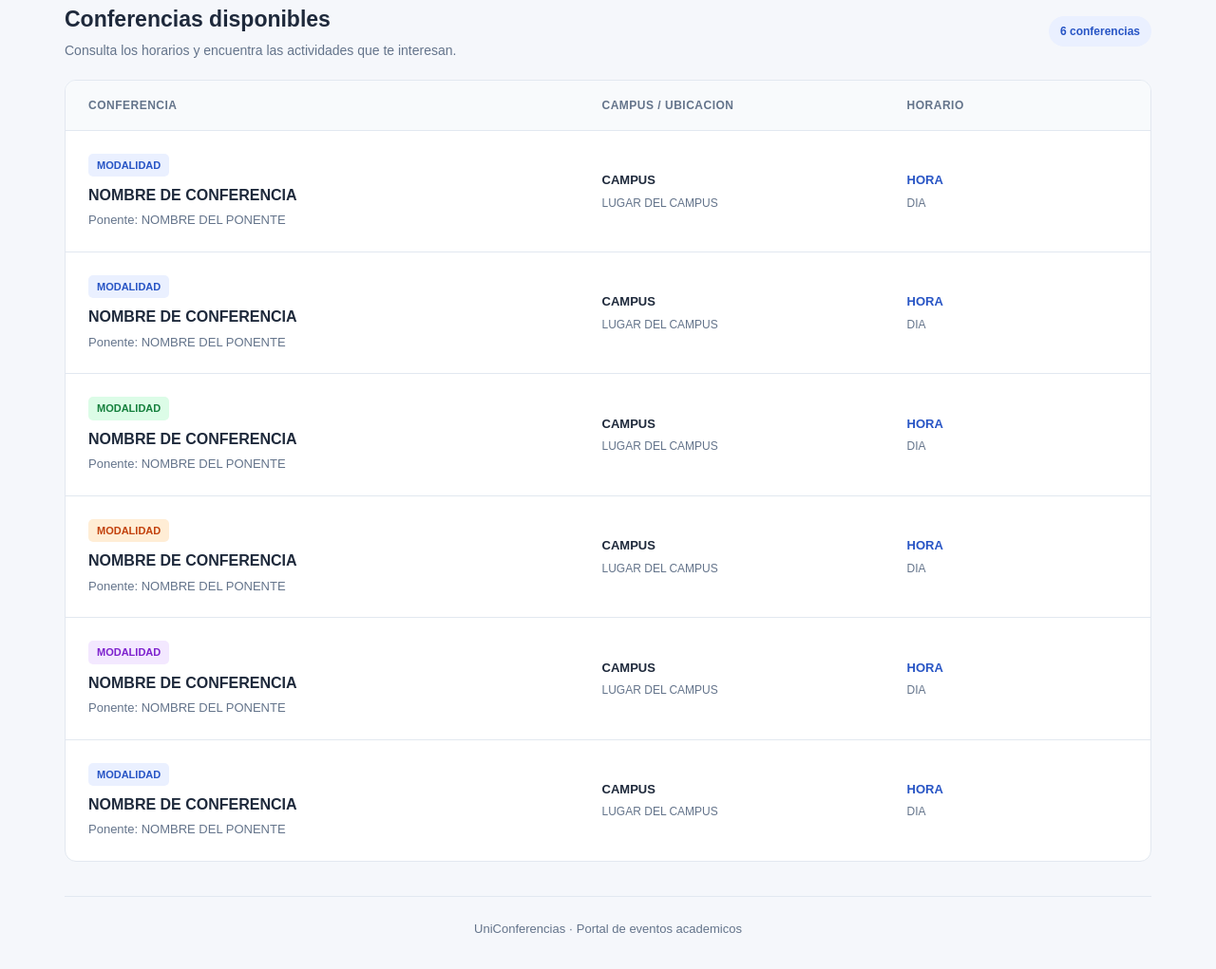
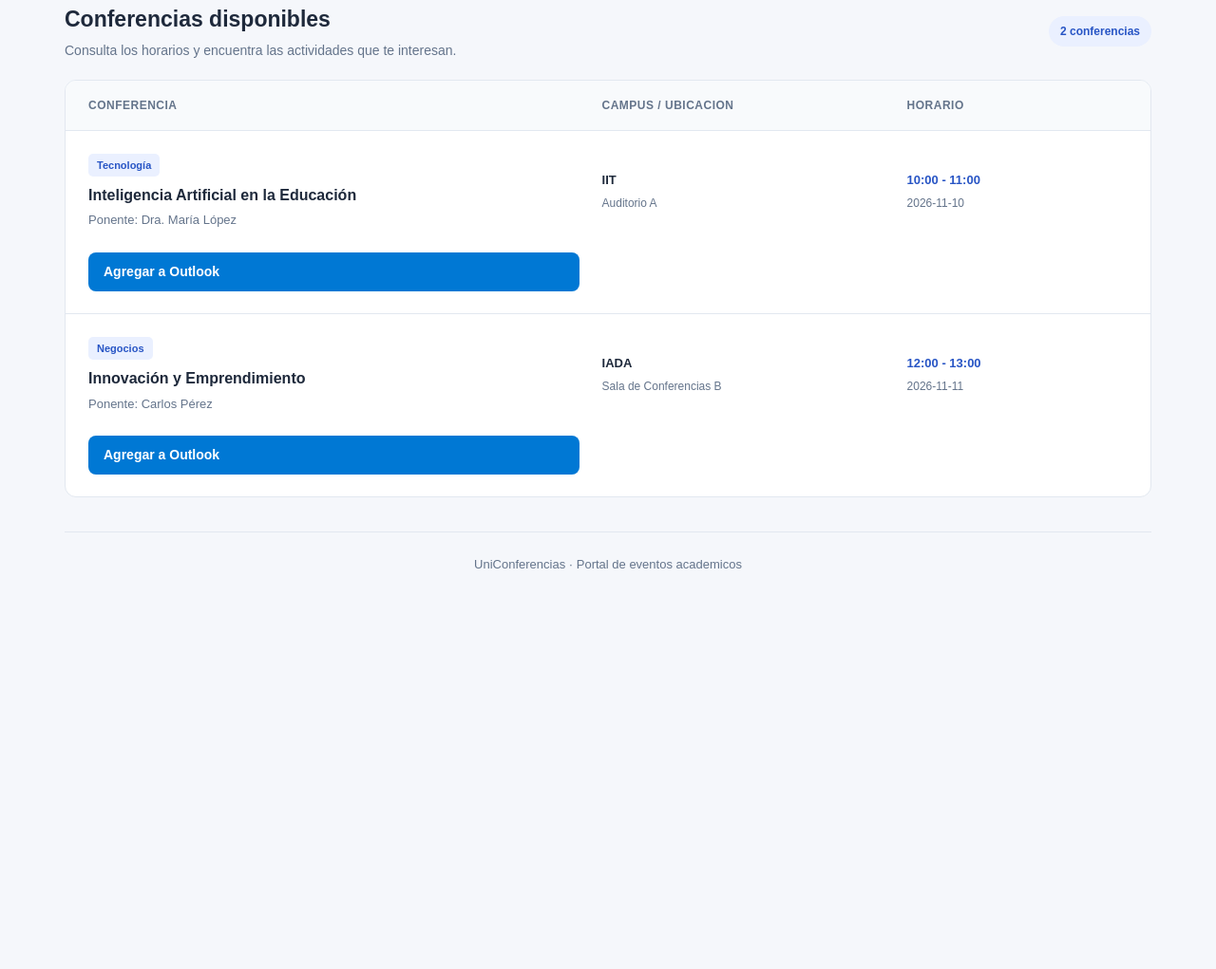
Before and after one commit to kvn-cxz/UniConferencias, a plain HTML site: page index.html in a window 1280 px wide. Shown: the part 541-1562 px from the top of the page at 95% size. After the commit the page ends 1212 px from the top, so only its background shows below. Drawn offline with Linux system fonts and the light colour scheme.

Commit message:
Add files via upload

```diff
--- /dev/null
+++ b/conferencias.json
@@ -0,0 +1,26 @@
+[
+  {
+    "id": 1,
+    "titulo": "Inteligencia Artificial en la Educación",
+    "ponente": "Dra. María López",
+    "campus": "IIT",
+    "ubicacion": "Auditorio A",
+    "fecha": "2026-11-10",
+    "horaInicio": "10:00",
+    "horaFin": "11:00",
+    "area": "Tecnología",
+    "descripcion": "Conferencia sobre las aplicaciones de la inteligencia artificial en la educación universitaria."
+  },
+  {
+    "id": 2,
+    "titulo": "Innovación y Emprendimiento",
+    "ponente": "Carlos Pérez",
+    "campus": "IADA",
+    "ubicacion": "Sala de Conferencias B",
+    "fecha": "2026-11-11",
+    "horaInicio": "12:00",
+    "horaFin": "13:00",
+    "area": "Negocios",
+    "descripcion": "Análisis de estrategias de innovación y emprendimiento."
+  }
+]
--- a/index.html
+++ b/index.html
@@ -94,8 +94,8 @@
                         las actividades que te interesan.
                     </p>
                 </div>
-                <span class="results-count">
-                    6 conferencias
+                <span class="results-count" id="results-count">
+                    0 conferencias
                 </span>
             </div>
             <!-- TABLA CON TRES COLUMNAS -->
@@ -106,114 +106,10 @@
                     <span>Campus / Ubicacion</span>
                     <span>Horario</span>
                 </div>
-                <!-- CONFERENCIA 1 -->
-                <article class="conference-row">
-                    <div class="conference-info">
-                        <span class="category-tag technology">
-                            MODALIDAD
-                        </span>
-                        <h3>NOMBRE DE CONFERENCIA</h3>
-                        <p> Ponente: NOMBRE DEL PONENTE</p>
-                    </div>
-                    <div class="location-info">
-                        <strong>CAMPUS</strong>
-                        <span>LUGAR DEL CAMPUS</span>
-                    </div>
-                    <div class="time-info">
-                        <strong>HORA</strong>
-                        <span>DIA</span>
-                    </div>
-                </article>
-                <!-- CONFERENCIA 2 -->
-                <article class="conference-row">
-                    <div class="conference-info">
-                        <span class="category-tag technology">
-                            MODALIDAD
-                        </span>
-                        <h3>NOMBRE DE CONFERENCIA</h3>
-                        <p>Ponente: NOMBRE DEL PONENTE</p>
-                    </div>
-                    <div class="location-info">
-                        <strong>CAMPUS</strong>
-                        <span>LUGAR DEL CAMPUS</span>
-                    </div>
-                    <div class="time-info">
-                        <strong>HORA</strong>
-                        <span>DIA</span>
-                    </div>
-                </article>
-                <!-- CONFERENCIA 3 -->
-                <article class="conference-row">
-                    <div class="conference-info">
-                        <span class="category-tag science">
-                            MODALIDAD
-                        </span>
-                        <h3>NOMBRE DE CONFERENCIA</h3>
-                        <p>Ponente: NOMBRE DEL PONENTE</p>
-                    </div>
-                    <div class="location-info">
-                        <strong>CAMPUS</strong>
-                        <span>LUGAR DEL CAMPUS</span>
-                    </div>
-                    <div class="time-info">
-                        <strong>HORA</strong>
-                        <span>DIA</span>
-                    </div>
-                </article>
-                <!-- CONFERENCIA 4 -->
-                <article class="conference-row">
-                    <div class="conference-info">
-                        <span class="category-tag business">
-                            MODALIDAD
-                        </span>
-                        <h3>NOMBRE DE CONFERENCIA</h3>
-                        <p>Ponente: NOMBRE DEL PONENTE</p>
-                    </div>
-                    <div class="location-info">
-                        <strong>CAMPUS</strong>
-                        <span>LUGAR DEL CAMPUS</span>
-                    </div>
-                    <div class="time-info">
-                        <strong>HORA</strong>
-                        <span>DIA</span>
-                    </div>
-                </article>
-                <!-- CONFERENCIA 5 -->
-                <article class="conference-row">
-                    <div class="conference-info">
-                        <span class="category-tag design">
-                            MODALIDAD
-                        </span>
-                        <h3>NOMBRE DE CONFERENCIA</h3>
-                        <p>Ponente: NOMBRE DEL PONENTE</p>
-                    </div>
-                    <div class="location-info">
-                        <strong>CAMPUS</strong>
-                        <span>LUGAR DEL CAMPUS</span>
-                    </div>
-                    <div class="time-info">
-                        <strong>HORA</strong>
-                        <span>DIA</span>
-                    </div>
-                </article>
-                <!-- CONFERENCIA 6 -->
-                <article class="conference-row">
-                    <div class="conference-info">
-                        <span class="category-tag technology">
-                            MODALIDAD
-                        </span>
-                        <h3>NOMBRE DE CONFERENCIA</h3>
-                        <p>Ponente: NOMBRE DEL PONENTE</p>
-                    </div>
-                    <div class="location-info">
-                        <strong>CAMPUS</strong>
-                        <span>LUGAR DEL CAMPUS</span>
-                    </div>
-                    <div class="time-info">
-                        <strong>HORA</strong>
-                        <span>DIA</span>
-                    </div>
-                </article>
+                <!-- CONTENEDOR DE CONFERENCIAS GENERADAS AUTOMÁTICAMENTE -->
+                <div id="conferencias-container">
+                    <!-- JavaScript insertará aquí todas las conferencias -->
+                </div>
             </div>
         </section>
         <!-- PIE DE PAGINA -->
@@ -221,5 +117,6 @@
             <p>UniConferencias · Portal de eventos academicos</p>
         </footer>
     </main>
+    <script src="script.js"></script>
 </body>
 </html>
--- /dev/null
+++ b/script.js
@@ -0,0 +1,130 @@
+// 1. Obtener las conferencias del JSON
+async function obtenerConferencias() {
+    const respuesta = await fetch("conferencias.json");
+
+    if(!respuesta.ok) {
+        throw new Error("No se pudo cargar conferencias.json")
+    }
+
+    return await respuesta.json();
+}
+
+// 2. Crear el enlace para Outlook
+function crearEnlaceOutlook(conferencia) {
+    const parametros = new URLSearchParams({
+        subject: conferencia.titulo,
+
+        startdt:
+            `${conferencia.fecha}T${conferencia.horaInicio}:00`,
+
+        enddt:
+            `${conferencia.fecha}T${conferencia.horaFin}:00`,
+
+        location:
+            `${conferencia.campus} - ${conferencia.ubicacion}`,
+
+        body:
+            `Ponente: ${conferencia.ponente}\n` +
+            `Área: ${conferencia.area}\n\n` +
+            conferencia.descripcion
+    });
+
+    return (
+        "https://outlook.office.com/calendar/0/deeplink/compose?" +
+        parametros.toString()
+    );
+}
+
+// 3. Crear la tarjeta de cada conferencia
+function crearTarjeta(conferencia) {
+    const tarjeta = document.createElement("article");
+    tarjeta.className = "conference-row";
+
+    // Información principal
+    const info = document.createElement("div");
+    info.className = "conference-info";
+
+    const categoria = document.createElement("span");
+    categoria.className = "category-tag technology";
+    categoria.textContent = conferencia.area;
+
+    const titulo = document.createElement("h3");
+    titulo.textContent = conferencia.titulo;
+
+    const ponente = document.createElement("p");
+    ponente.textContent = `Ponente: ${conferencia.ponente}`;
+
+    info.append(categoria, titulo, ponente);
+
+    // Ubicación
+    const ubicacion = document.createElement("div");
+    ubicacion.className = "location-info";
+
+    const campus = document.createElement("strong");
+    campus.textContent = conferencia.campus;
+
+    const lugar = document.createElement("span");
+    lugar.textContent = conferencia.ubicacion;
+
+    ubicacion.append(campus, lugar);
+
+    // Fecha y horario
+    const horario = document.createElement("div");
+    horario.className = "time-info";
+
+    const horas = document.createElement("strong");
+    horas.textContent =
+        `${conferencia.horaInicio} - ${conferencia.horaFin}`;
+
+    const fecha = document.createElement("span");
+    fecha.textContent = conferencia.fecha;
+
+    horario.append(horas, fecha);
+
+    // Botón de Outlook
+    const boton = document.createElement("a");
+    boton.href = crearEnlaceOutlook(conferencia);
+    boton.target = "_blank";
+    boton.rel = "noopener noreferrer";
+    boton.className = "outlook-button";
+    boton.textContent = "Agregar a Outlook";
+
+    // Añadir todos los elementos a la tarjeta
+    tarjeta.append(info, ubicacion, horario, boton);
+
+    return tarjeta;
+}
+
+// Cargar y mostrar las conferencias
+async function mostrarConferencias() {
+    const contenedor = document.getElementById(
+        "conferencias-container"
+    );
+
+    const contador = document.getElementById("results-count");
+
+    try {
+        const conferencias = await obtenerConferencias();
+
+        contenedor.replaceChildren();
+
+        conferencias.forEach(conferencia => {
+            const tarjeta = crearTarjeta(conferencia);
+            contenedor.appendChild(tarjeta);
+        });
+
+        contador.textContent =
+            `${conferencias.length} conferencias`;
+
+    } catch (error) {
+        console.error(error);
+
+        contador.textContent = "No se pudieron cargar las conferencias";
+
+        contenedor.textContent =
+            "Ocurrió un error al cargar los eventos. Intenta nuevamente.";
+    }
+}
+
+// 5. Ejecutar al cargar la página
+mostrarConferencias();
--- a/styles.css
+++ b/styles.css
@@ -344,6 +344,23 @@ a {
 .time-info strong {
     color: var(--primary);
 }
+/*Boton calendario*/
+.outlook-button {
+  display: inline-block;
+  padding: 10px 16px;
+  background-color: #0078d4;
+  color: white;
+  text-decoration: none;
+  border-radius: 8px;
+  font-size: 14px;
+  font-weight: 600;
+  transition: background-color 0.2s ease;
+}
+
+.outlook-button:hover {
+  background-color: #005a9e;
+}
+
 /* =========================
    PIE DE PAGINA
 ========================= */
```
